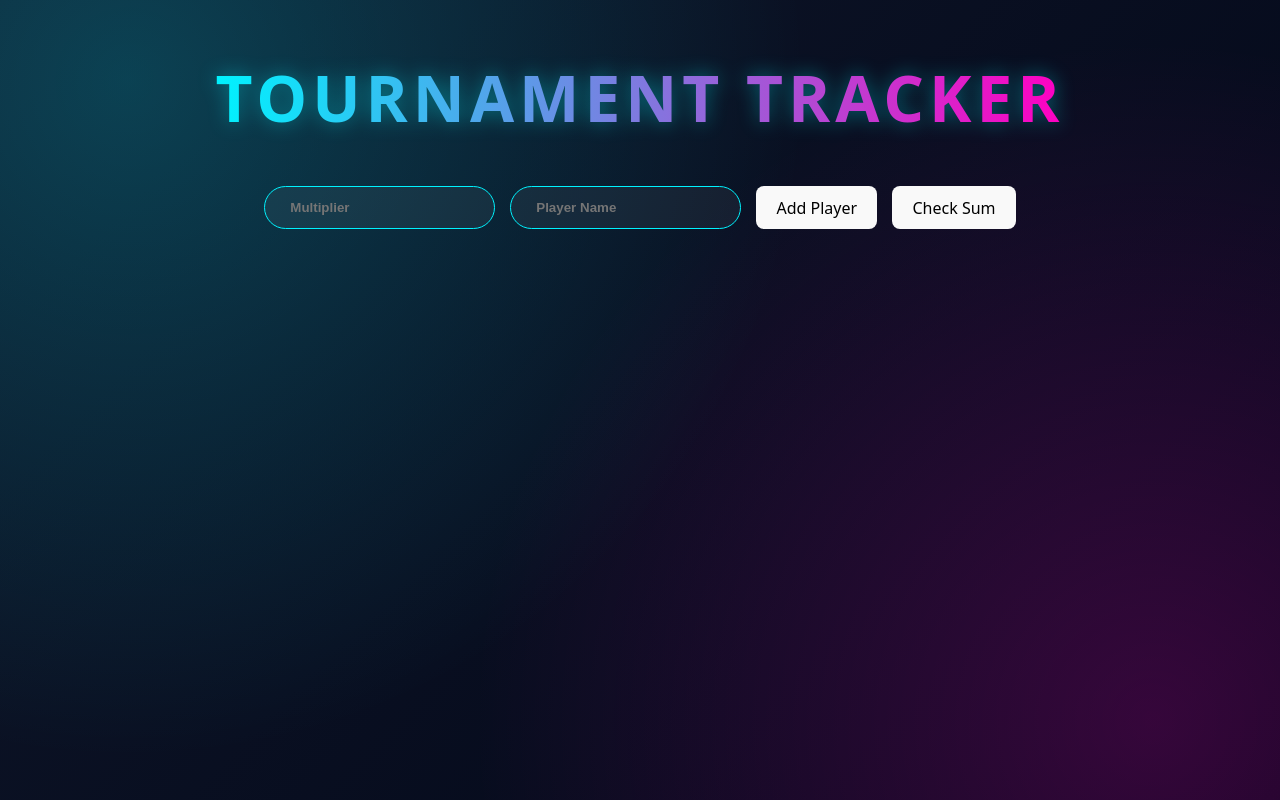
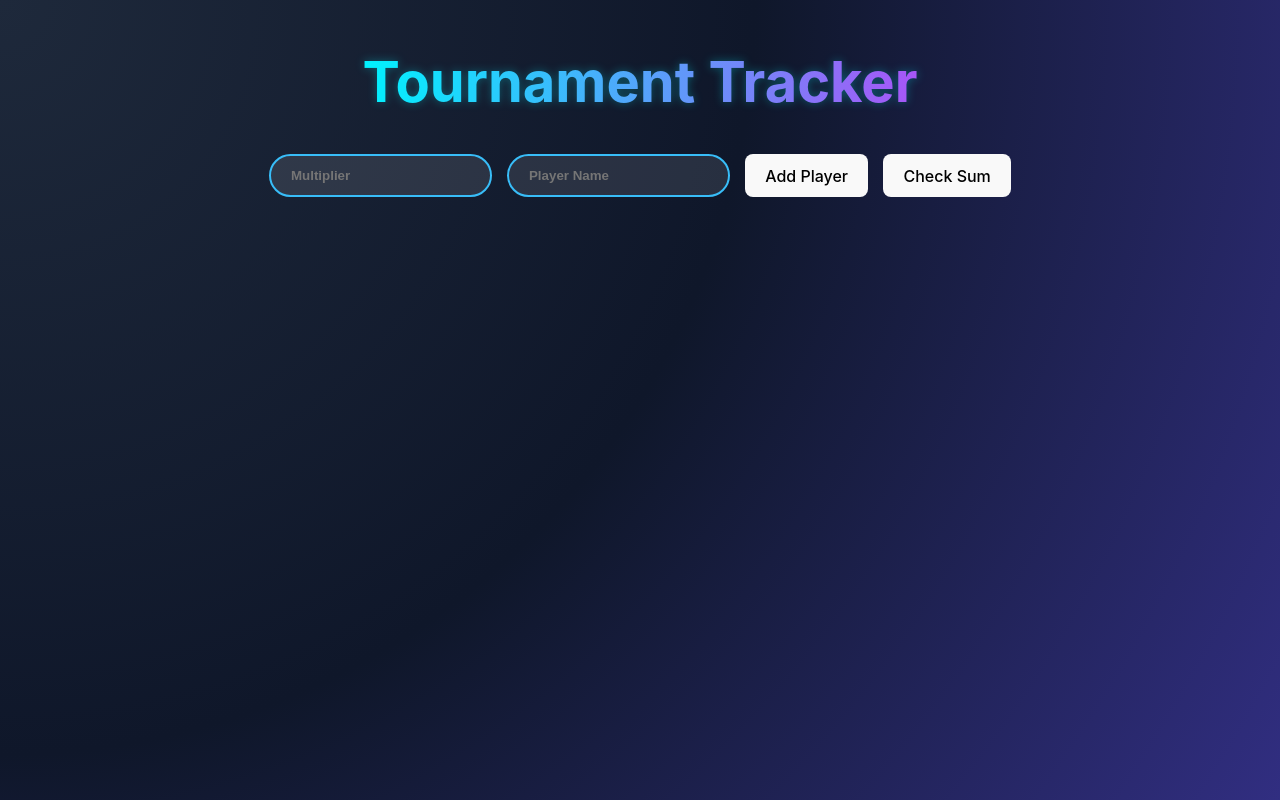
Before and after one commit to KhangHuynh72/MyScoreboard, a React (Vite) app: page / in a window 1280 px wide. Built offline with nearby package versions, Linux system fonts and the light colour scheme.

Commit message:
css fixed part 2

```diff
--- a/src/App.css
+++ b/src/App.css
@@ -1,130 +1,112 @@
-/* 1. RESET EVERYTHING (Kill the black bars) */
+/* 1. FORCE THE BACKGROUND TO FILL EVERYTHING */
 * {
   box-sizing: border-box;
 }
 
-body, html {
+html, body {
   margin: 0;
   padding: 0;
   width: 100%;
   min-height: 100vh;
-  background-color: #050505; /* Deep black fallback */
+  /* Darker navy blue for better contrast */
+  background-color: #0f172a;
   overflow-x: hidden;
 }
 
-/* 2. THE MAIN CONTAINER */
 .scoreboard-container {
   min-height: 100vh;
-  width: 100vw; /* Takes up the whole screen width */
-  padding: 50px 20px;
+  width: 100vw; /* This kills the black bars on the sides */
+  padding: 40px;
+  font-family: 'Inter', system-ui, sans-serif;
+  /* MORE VIBRANT GRADIENT: Added a bright purple and cyan mix */
+  background: radial-gradient(circle at top left, #1e293b, #0f172a, #312e81);
+  color: white;
   display: flex;
   flex-direction: column;
   align-items: center;
-
-  /* SUPER COLORFUL GRADIENT */
-  background:
-    radial-gradient(circle at 10% 10%, rgba(0, 242, 254, 0.2) 0%, transparent 50%),
-    radial-gradient(circle at 90% 90%, rgba(255, 0, 193, 0.2) 0%, transparent 50%),
-    linear-gradient(135deg, #0f172a 0%, #020617 100%);
 }
 
-/* 3. GLOWING TITLE */
 h2 {
-  font-size: 4rem;
-  margin: 0 0 40px 0;
-  background: linear-gradient(to right, #00f2fe, #ff00c1);
+  text-align: center;
+  font-size: 3.5rem;
+  margin-top: 0;
+  margin-bottom: 30px;
+  /* BRIGHTER TEXT GRADIENT */
+  background: linear-gradient(to right, #00f2fe, #a855f7);
   -webkit-background-clip: text;
   -webkit-text-fill-color: transparent;
-  filter: drop-shadow(0 0 10px rgba(0, 242, 254, 0.4));
-  text-transform: uppercase;
-  letter-spacing: 5px;
+  filter: drop-shadow(0 0 5px rgba(0, 242, 254, 0.3));
 }
 
-/* 4. CONTROLS */
 .controls {
   display: flex;
   justify-content: center;
   gap: 15px;
-  margin-bottom: 40px;
-  flex-wrap: wrap;
+  margin-bottom: 50px;
+  width: 100%;
 }
 
 .controls input {
-  padding: 12px 25px;
-  border-radius: 50px;
-  border: 1px solid #00f2fe;
-  background: rgba(255, 255, 255, 0.05);
-  color: white;
+  padding: 12px 20px;
+  border-radius: 30px;
+  border: 2px solid #38bdf8; /* Brighter border */
+  background: rgba(255, 255, 255, 0.1);
+  color: #00f2fe;
   font-weight: bold;
   outline: none;
-  transition: 0.3s;
 }
 
-.controls input:focus {
-  box-shadow: 0 0 15px #00f2fe;
+.list {
+  display: grid;
+  /* This ensures it uses the whole screen width */
+  grid-template-columns: repeat(auto-fill, minmax(300px, 1fr));
+  gap: 25px;
+  width: 100%;
+  max-width: 100%;
 }
 
-/* 5. THE PLAYER GRID (Fills entire width) */
-.list {
-  display: grid;
-  grid-template-columns: repeat(auto-fill, minmax(320px, 1fr));
-  gap: 30px;
-  width: 100%;
-  max-width: 1600px; /* Limits width just slightly so it doesn't hit the bezel */
-}
-
-/* 6. NEON PLAYER CARDS */
 .player-card {
-  background: rgba(255, 255, 255, 0.03);
-  backdrop-filter: blur(20px);
-  border: 1px solid rgba(255, 255, 255, 0.1);
-  padding: 40px 20px;
+  /* MORE VIBRANT CARDS: Glass effect */
+  background: rgba(255, 255, 255, 0.05);
+  backdrop-filter: blur(15px);
+  border: 1px solid rgba(255, 255, 255, 0.2);
+  padding: 30px;
   border-radius: 24px;
   text-align: center;
+  box-shadow: 0 10px 30px rgba(0, 0, 0, 0.4);
   transition: 0.3s;
 }
 
 .player-card:hover {
-  border: 1px solid #ff00c1;
+  border-color: #00f2fe;
   transform: translateY(-5px);
 }
 
-.player-name {
-  color: #00f2fe;
-  font-size: 1.8rem;
-  text-transform: uppercase;
-  letter-spacing: 2px;
+.total-display {
+  font-size: 2.8rem;
+  font-weight: 900;
+  color: #00f2fe; /* Glowing Cyan */
+  margin: 15px 0;
+  text-shadow: 0 0 15px rgba(0, 242, 254, 0.4);
 }
 
-.total-display {
-  font-size: 3rem;
-  font-weight: 900;
-  color: white;
-  margin: 20px 0;
-  text-shadow: 0 0 15px rgba(255, 255, 255, 0.2);
-}
-
-/* 7. NEON BUTTONS */
 .btn {
-  width: 60px;
-  height: 60px;
+  width: 55px;
+  height: 55px;
   border-radius: 50%;
   cursor: pointer;
   border: none;
-  font-size: 1.8rem;
+  font-weight: bold;
+  font-size: 1.5rem;
   color: white;
   transition: 0.2s;
 }
 
-.btn-minus {
-  background: #334155;
+/* OLD COLORS BUT BRIGHTER */
+.btn-minus { background: #4b5563; }
+.btn-plus {
+    background: #0ea5e9;
+    box-shadow: 0 0 15px rgba(14, 165, 233, 0.4);
 }
 
-.btn-plus {
-  background: linear-gradient(45deg, #00f2fe, #0099ff);
-  box-shadow: 0 0 20px rgba(0, 242, 254, 0.3);
-}
-
-.btn:hover {
-  transform: scale(1.15);
-}
+.btn:hover { opacity: 0.9; transform: scale(1.15); }
```
